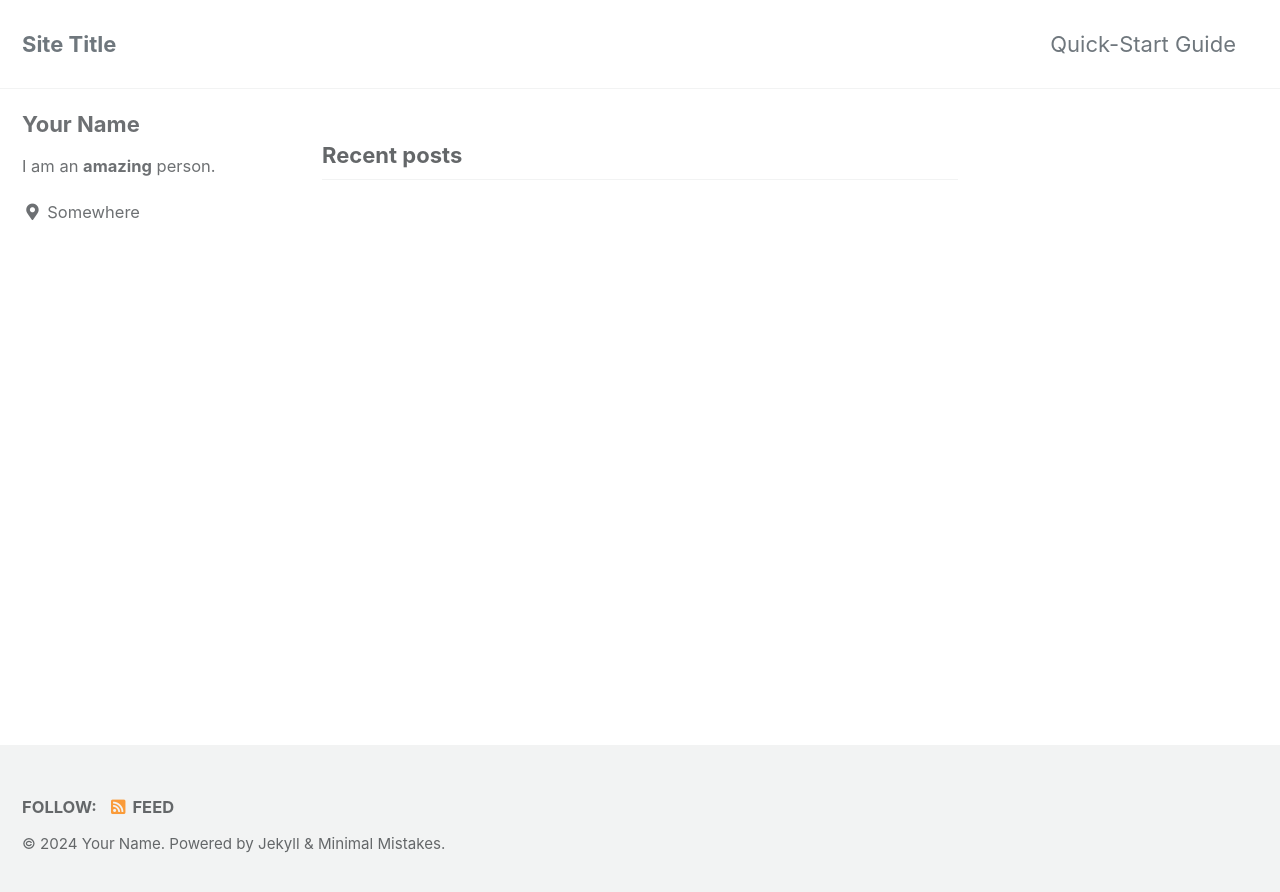
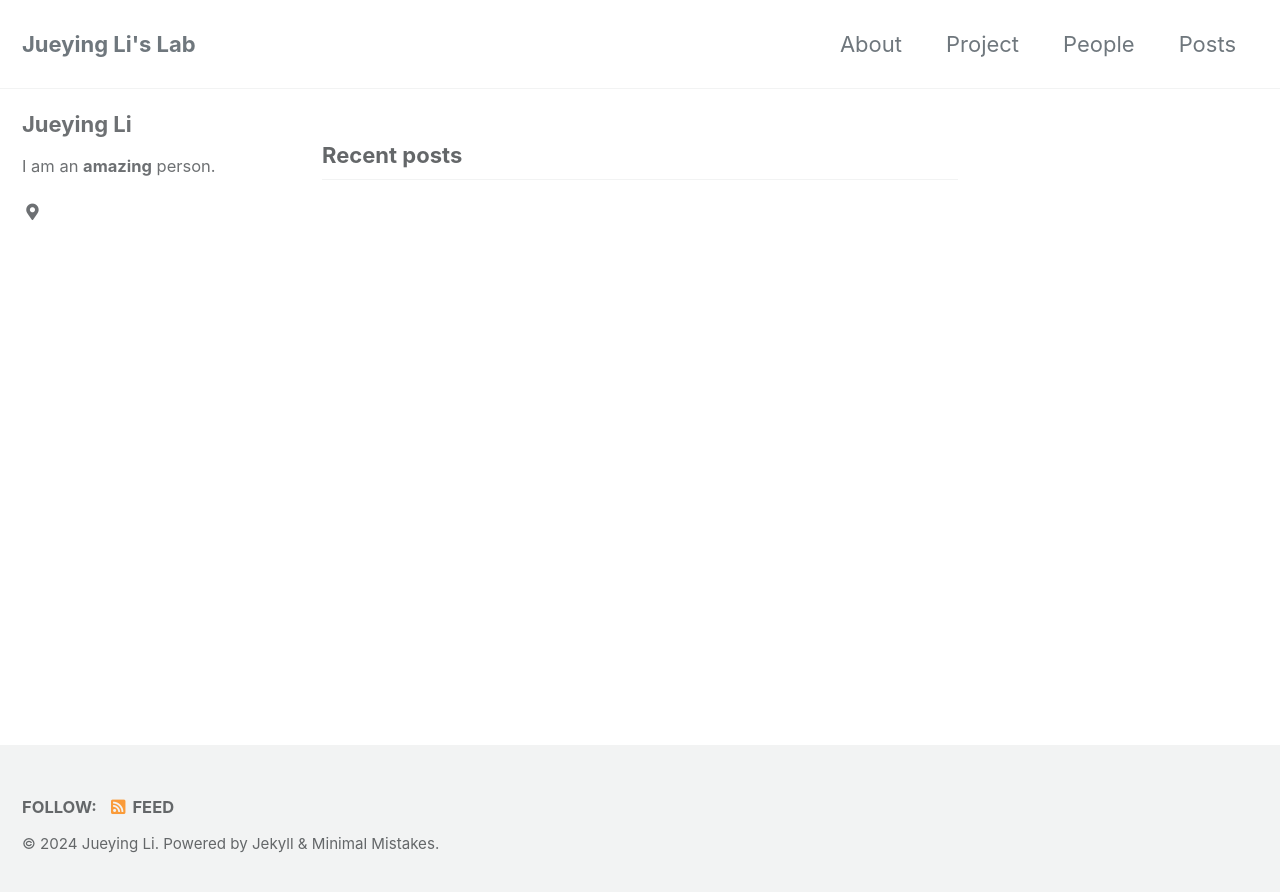
Before and after one commit to rkrdudstar/rkrdudstar.github.io, a Jekyll site: the page built from index.html, in a window 1280 px wide. Shown: the top 892 px of the page. Built offline with Jekyll 4.4.1, drawn with Linux system fonts in a browser that asks for light colours; cached includes are drawn as plain includes; the list of posts is cut into pages by our own code.

Commit message:
Blog Commit

```diff
--- a/_config.yml
+++ b/_config.yml
@@ -16,11 +16,11 @@ minimal_mistakes_skin    : "default" # "air", "aqua", "contrast", "dark", "dirt"
 
 # Site Settings
 locale                   : "en-US"
-title                    : "Site Title"
+title                    : "Jueying Li's Lab"
 title_separator          : "-"
 subtitle                 : # site tagline that appears below site title in masthead
-name                     : "Your Name"
-description              : "An amazing website."
+name                     : "Jueying Li"
+description              : "Jueying Li's Profile."
 url                      : # the base hostname & protocol for your site e.g. "https://mmistakes.github.io"
 baseurl                  : # the subpath of your site, e.g. "/blog"
 repository               : # GitHub username/repo-name e.g. "mmistakes/minimal-mistakes"
@@ -104,10 +104,10 @@ analytics:
 
 # Site Author
 author:
-  name             : "Your Name"
+  name             : "Jueying Li"
   avatar           : # path of avatar image, e.g. "/assets/images/bio-photo.jpg"
   bio              : "I am an **amazing** person."
-  location         : "Somewhere"
+  location         : ""
   email            :
   links:
     - label: "Email"
```
Also changed, not shown: _data/navigation.yml (+8 -10 lines).
